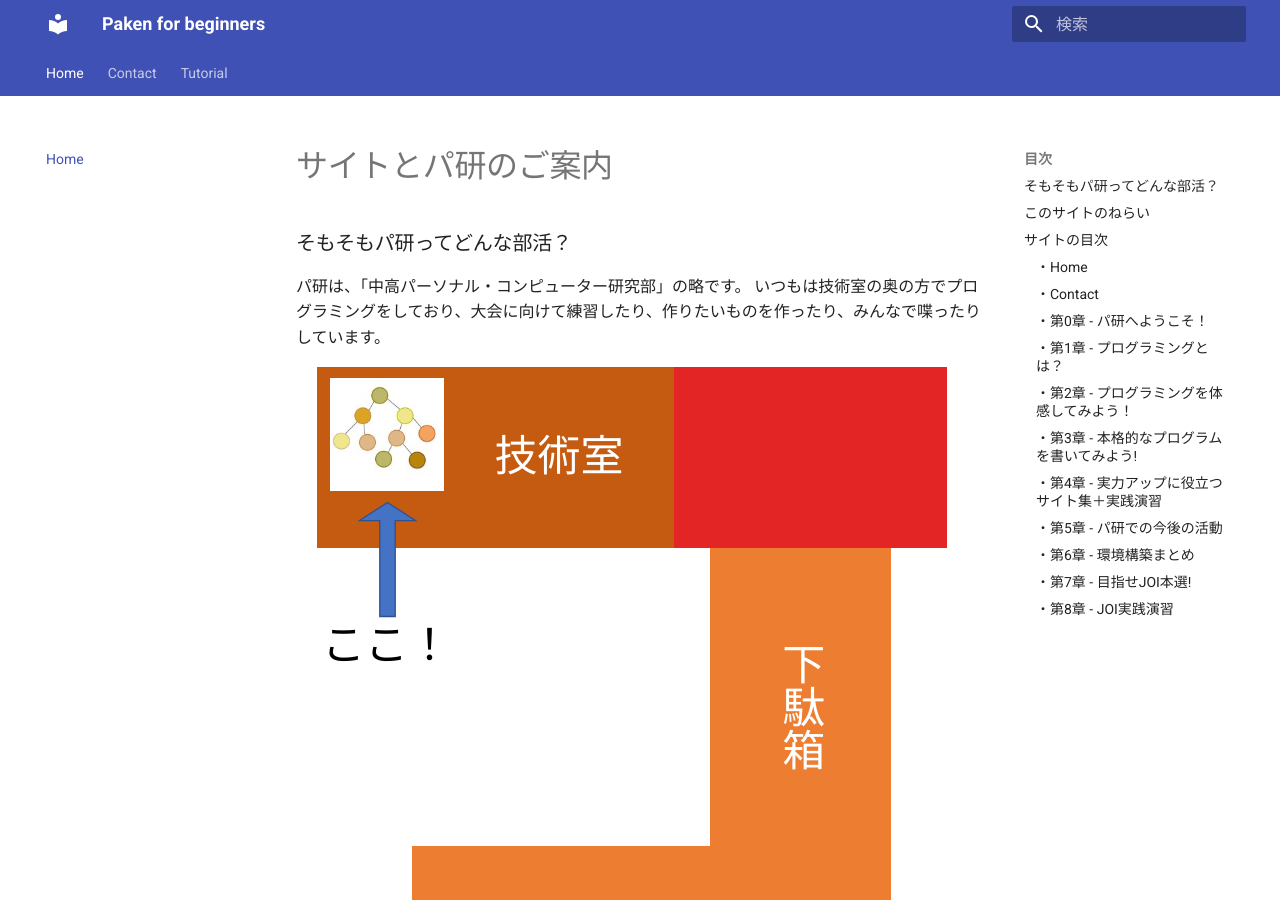
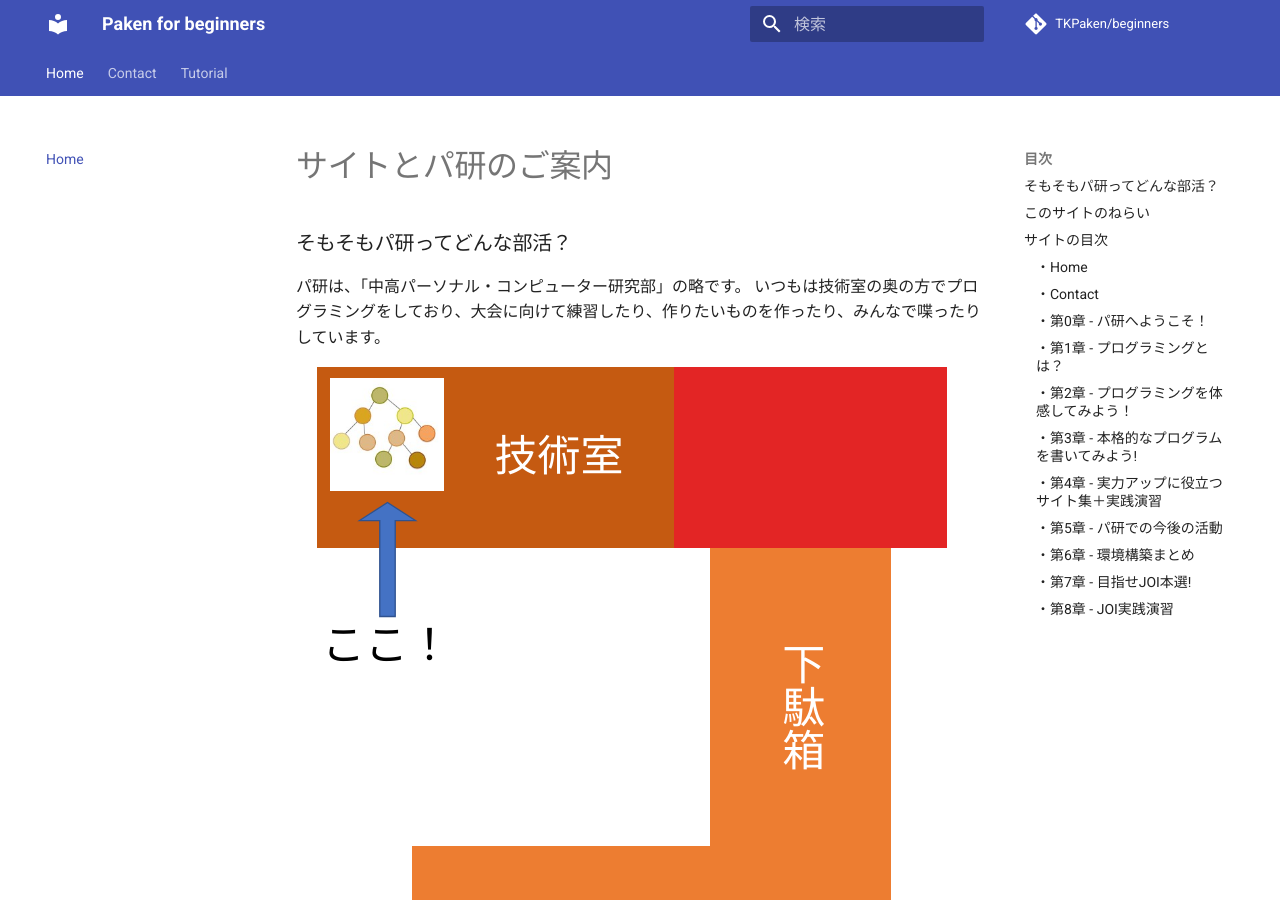
Before and after one commit to TKPaken/beginners, an MkDocs documentation site: the page built from docs/index.md, in a window 1280 px wide and 900 px high. Built offline with MkDocs 1.6.1 and Material for MkDocs 9.7.7, drawn with Linux system fonts in a browser that asks for light colours; comment, search, counter and statistics services are not loaded.

Commit message:
add git repo

```diff
--- a/mkdocs.yml
+++ b/mkdocs.yml
@@ -1,5 +1,7 @@
 site_name: Paken for beginners
 site_url: https://tkpaken.github.io/beginners/
+repo_url: https://github.com/TKPaken/beginners/
+repo_name: TKPaken/beginners
 site_author: 筑駒パ研
 site_description: >-
   筑駒パ研の新入生用サイト
```
